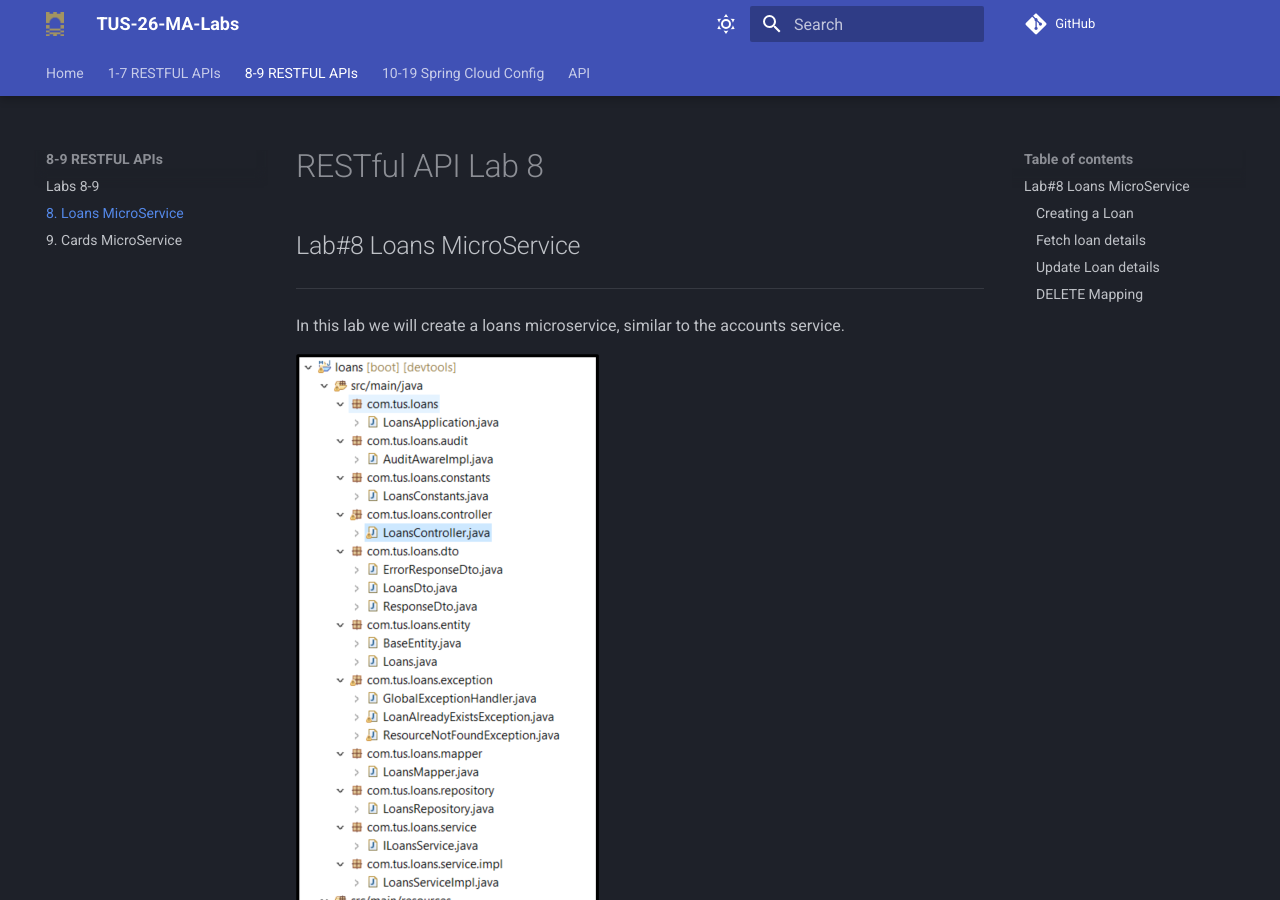
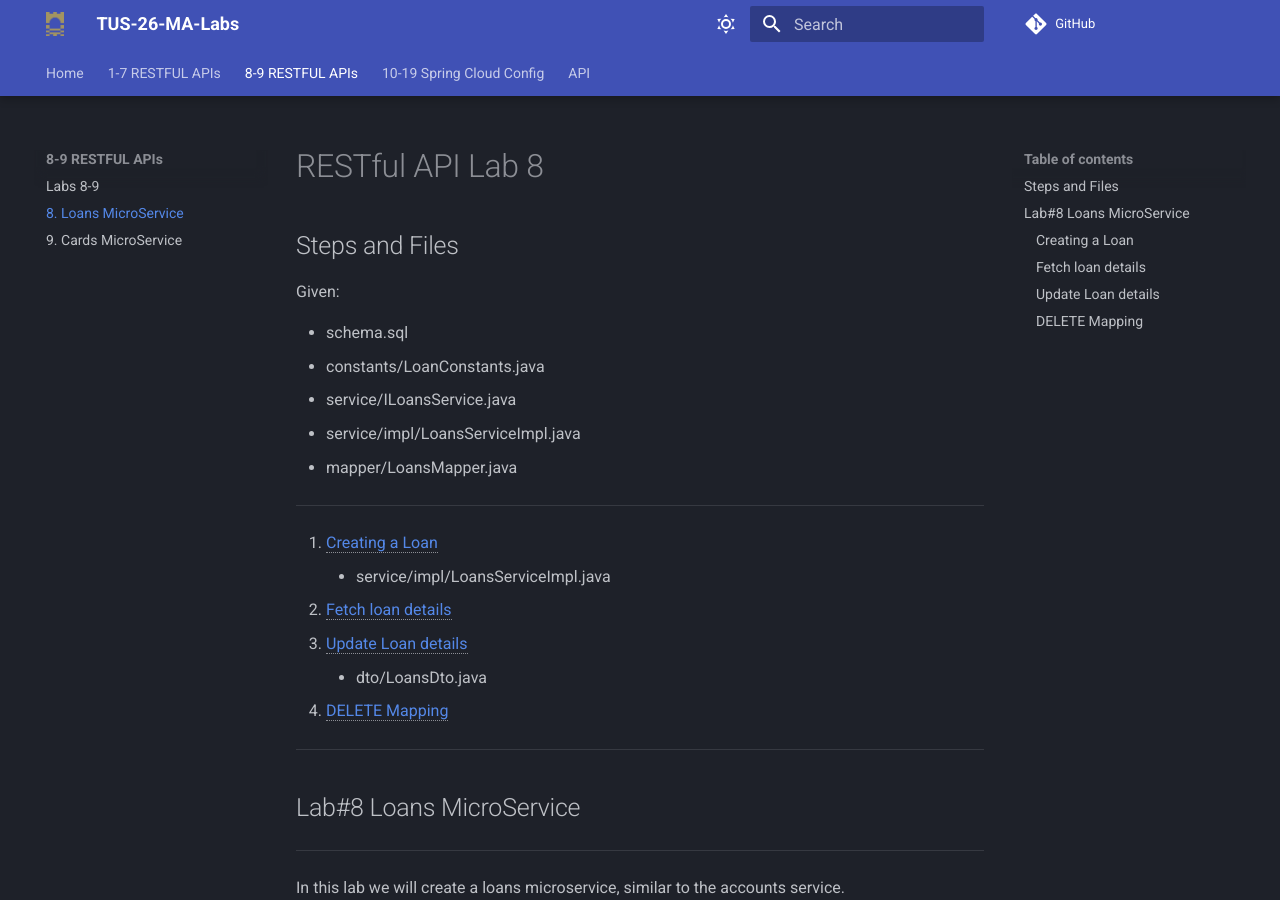
Before and after one commit to joeaoregan/TUS-26-MA-Labs, an MkDocs documentation site: the page built from docs/labs8-9/lab8/index.md, in a window 1280 px wide and 900 px high. Built offline with MkDocs 1.6.1 and Material for MkDocs 9.7.7, drawn with Linux system fonts in a browser that asks for light colours; comment, search, counter and statistics services are not loaded.

Commit message:
labs 8-10: linkds and remove old pics

```diff
--- a/docs/labs8-9/lab8/index.md
+++ b/docs/labs8-9/lab8/index.md
@@ -1,4 +1,25 @@
 # RESTful API Lab 8
+
+## Steps and Files
+
+Given:
+
+- schema.sql
+- constants/LoanConstants.java
+- service/ILoansService.java
+- service/impl/LoansServiceImpl.java
+- mapper/LoansMapper.java
+
+---
+
+1. [Creating a Loan](#creating-a-loan)
+    - service/impl/LoansServiceImpl.java
+2. [Fetch loan details](#fetch-loan-details)
+3. [Update Loan details](#update-loan-details)
+    - dto/LoansDto.java
+4. [DELETE Mapping](#delete-mapping)
+
+---
 
 ## Lab#8 Loans MicroService
 
```
Also changed, not shown: docs/labs8-9/lab8/14.png (deleted), docs/labs8-9/lab8/15.png (deleted), docs/labs8-9/lab8/16.png (deleted), docs/labs8-9/lab8/17.png (deleted).
